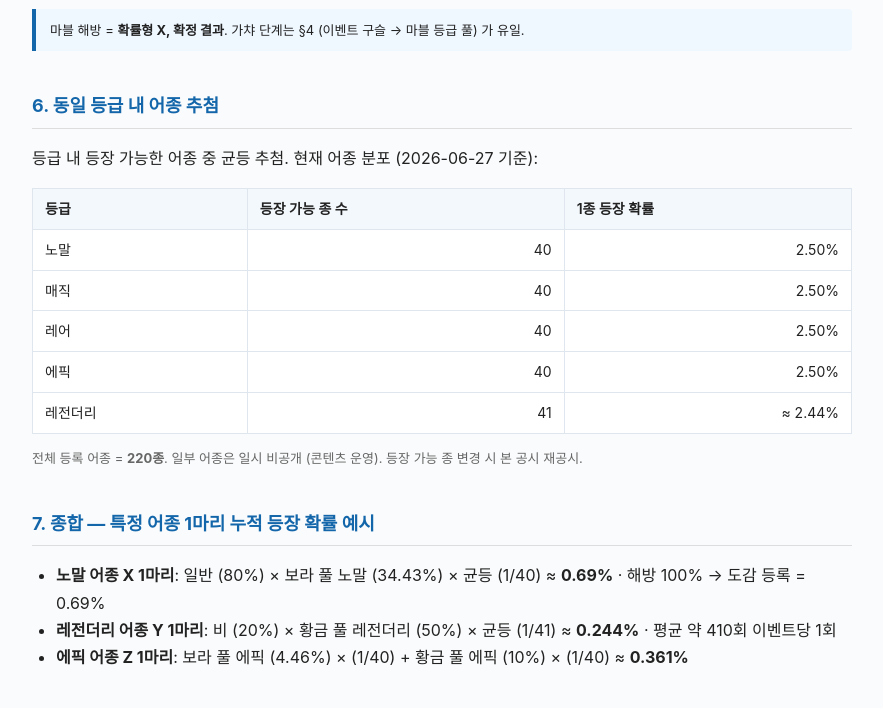
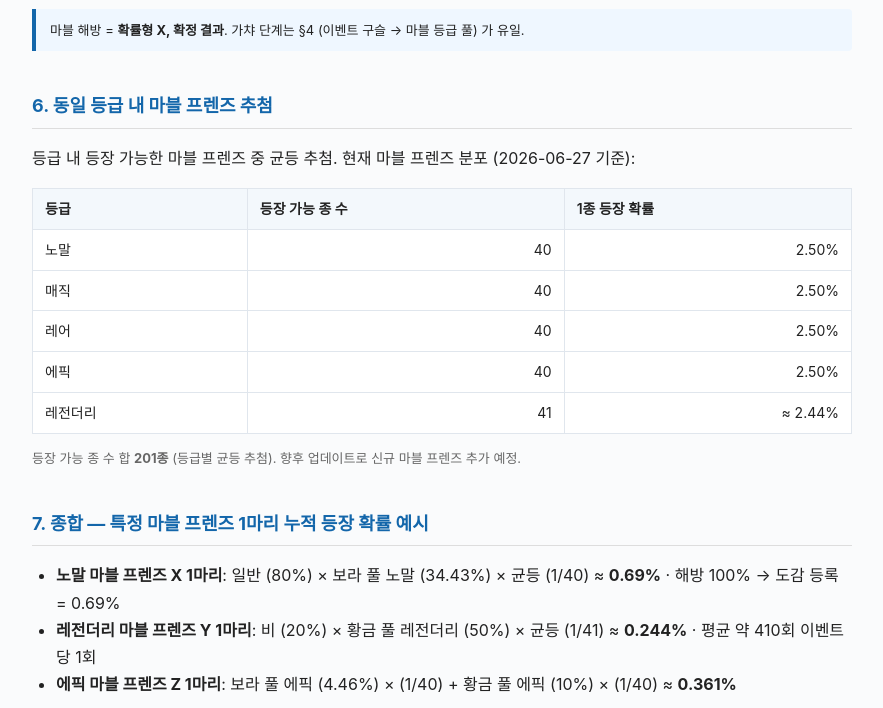
Before and after one commit to impactgamesko/legal, a plain HTML site: page probability.html in a window 1280 px wide. Shown: the part 3219-3927 px from the top of the page, without its empty margins (198-1081 px from the left). Drawn offline with Linux system fonts and the light colour scheme.

Commit message:
fix: 어종 → 마블 프렌즈 통일 + 220 직접 노출 제거 (향후 업데이트 시그널)

```diff
--- a/probability.html
+++ b/probability.html
@@ -212,8 +212,8 @@
 </table>
 <div class="info">마블 해방 = <b>확률형 X, 확정 결과</b>. 가챠 단계는 §4 (이벤트 구슬 → 마블 등급 풀) 가 유일.</div>
 
-<h2>6. 동일 등급 내 어종 추첨</h2>
-<p>등급 내 등장 가능한 어종 중 균등 추첨. 현재 어종 분포 (2026-06-27 기준):</p>
+<h2>6. 동일 등급 내 마블 프렌즈 추첨</h2>
+<p>등급 내 등장 가능한 마블 프렌즈 중 균등 추첨. 현재 마블 프렌즈 분포 (2026-06-27 기준):</p>
 <table>
   <tr><th>등급</th><th>등장 가능 종 수</th><th>1종 등장 확률</th></tr>
   <tr><td>노말</td><td class="right">40</td><td class="right">2.50%</td></tr>
@@ -222,13 +222,13 @@
   <tr><td>에픽</td><td class="right">40</td><td class="right">2.50%</td></tr>
   <tr><td>레전더리</td><td class="right">41</td><td class="right">≈ 2.44%</td></tr>
 </table>
-<p style="font-size:13px;color:#666;">전체 등록 어종 = <b>220종</b>. 일부 어종은 일시 비공개 (콘텐츠 운영). 등장 가능 종 변경 시 본 공시 재공시.</p>
+<p style="font-size:13px;color:#666;">등장 가능 종 수 합 <b>201종</b> (등급별 균등 추첨). 향후 업데이트로 신규 마블 프렌즈 추가 예정.</p>
 
-<h2>7. 종합 — 특정 어종 1마리 누적 등장 확률 예시</h2>
+<h2>7. 종합 — 특정 마블 프렌즈 1마리 누적 등장 확률 예시</h2>
 <ul>
-  <li><b>노말 어종 X 1마리</b>: 일반 (80%) × 보라 풀 노말 (34.43%) × 균등 (1/40) ≈ <b>0.69%</b> · 해방 100% → 도감 등록 = 0.69%</li>
-  <li><b>레전더리 어종 Y 1마리</b>: 비 (20%) × 황금 풀 레전더리 (50%) × 균등 (1/41) ≈ <b>0.244%</b> · 평균 약 410회 이벤트당 1회</li>
-  <li><b>에픽 어종 Z 1마리</b>: 보라 풀 에픽 (4.46%) × (1/40) + 황금 풀 에픽 (10%) × (1/40) ≈ <b>0.361%</b></li>
+  <li><b>노말 마블 프렌즈 X 1마리</b>: 일반 (80%) × 보라 풀 노말 (34.43%) × 균등 (1/40) ≈ <b>0.69%</b> · 해방 100% → 도감 등록 = 0.69%</li>
+  <li><b>레전더리 마블 프렌즈 Y 1마리</b>: 비 (20%) × 황금 풀 레전더리 (50%) × 균등 (1/41) ≈ <b>0.244%</b> · 평균 약 410회 이벤트당 1회</li>
+  <li><b>에픽 마블 프렌즈 Z 1마리</b>: 보라 풀 에픽 (4.46%) × (1/40) + 황금 풀 에픽 (10%) × (1/40) ≈ <b>0.361%</b></li>
 </ul>
 
 <h2>8. 유료 상품 (BM)</h2>
@@ -249,7 +249,7 @@
 </table>
 
 <h2>9. 별 상점 (중복 마블 교환)</h2>
-<p>도감에 이미 등록된 어종의 <b>초과분</b> (count > 1) 을 등급별 가중치로 환산해 보상과 확정 교환. <b>확률형 X, 확정 교환</b>.</p>
+<p>도감에 이미 등록된 마블 프렌즈의 <b>초과분</b> (count > 1) 을 등급별 가중치로 환산해 보상과 확정 교환. <b>확률형 X, 확정 교환</b>.</p>
 
 <h3>등급별 환산 가중치 (초과분 1개당)</h3>
 <table>
@@ -281,7 +281,7 @@
 <h2>11. 변경 시 공시 갱신 의무</h2>
 <p>다음 데이터 변경 시 본 문서 + 게임 내 「확률 공시」 메뉴 동시 갱신:</p>
 <ul>
-  <li><code>fish.json</code> 등장 가능 어종 / 등급 → §6</li>
+  <li><code>fish.json</code> 등장 가능 마블 프렌즈 / 등급 → §6</li>
   <li><code>egg_drop.json</code> 마블 풀 → §4</li>
   <li><code>hatch.json</code> 해방 비용/별 보상 → §5</li>
   <li><code>shop_packages.json</code> 유료 상품 → §8</li>
```
